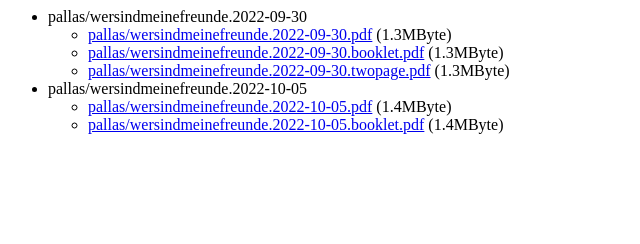
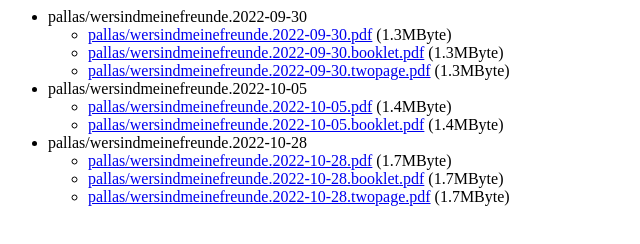
Before and after one commit to milahu/alchi-pdf, a plain HTML site: page index.html in a window 1280 px wide. Shown: the whole page, without its empty margins (0-640 px from the left). Drawn offline with Linux system fonts and the light colour scheme.

Commit message:
add pallas/wersindmeinefreunde.2022-10-28.pdf

```diff
--- a/index.html
+++ b/index.html
@@ -15,5 +15,13 @@
     <li><a href=pallas/wersindmeinefreunde.2022-10-05.booklet.pdf>pallas/wersindmeinefreunde.2022-10-05.booklet.pdf</a> (1.4MByte)</li>
   </ul>
 </li>
+<li>
+  <div>pallas/wersindmeinefreunde.2022-10-28</div>
+  <ul>
+    <li><a href=pallas/wersindmeinefreunde.2022-10-28.pdf>pallas/wersindmeinefreunde.2022-10-28.pdf</a> (1.7MByte)</li>
+    <li><a href=pallas/wersindmeinefreunde.2022-10-28.booklet.pdf>pallas/wersindmeinefreunde.2022-10-28.booklet.pdf</a> (1.7MByte)</li>
+    <li><a href=pallas/wersindmeinefreunde.2022-10-28.twopage.pdf>pallas/wersindmeinefreunde.2022-10-28.twopage.pdf</a> (1.7MByte)</li>
+  </ul>
+</li>
 </ul>
 </html>
```
Also changed, not shown: 3 other files.
